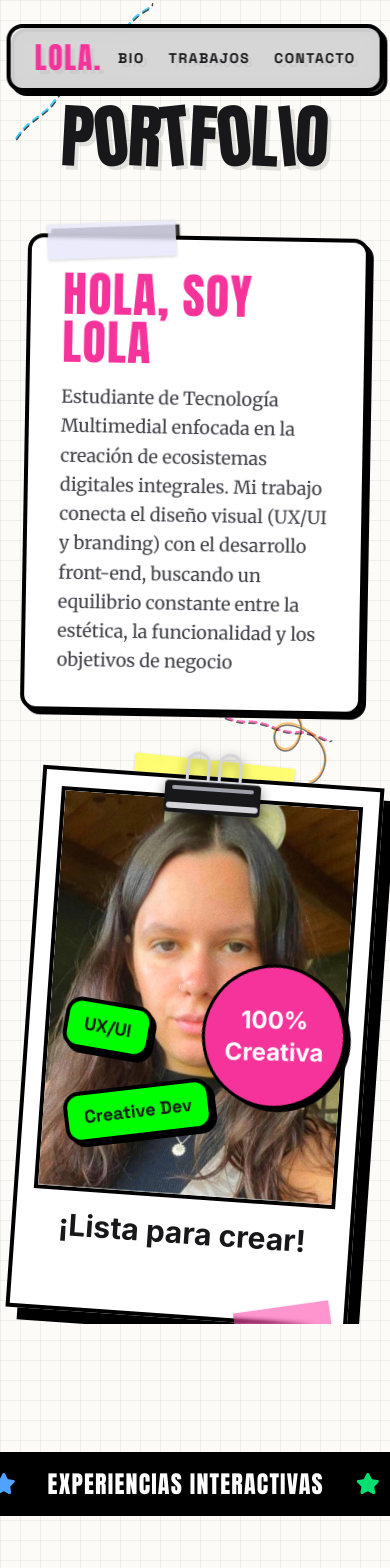
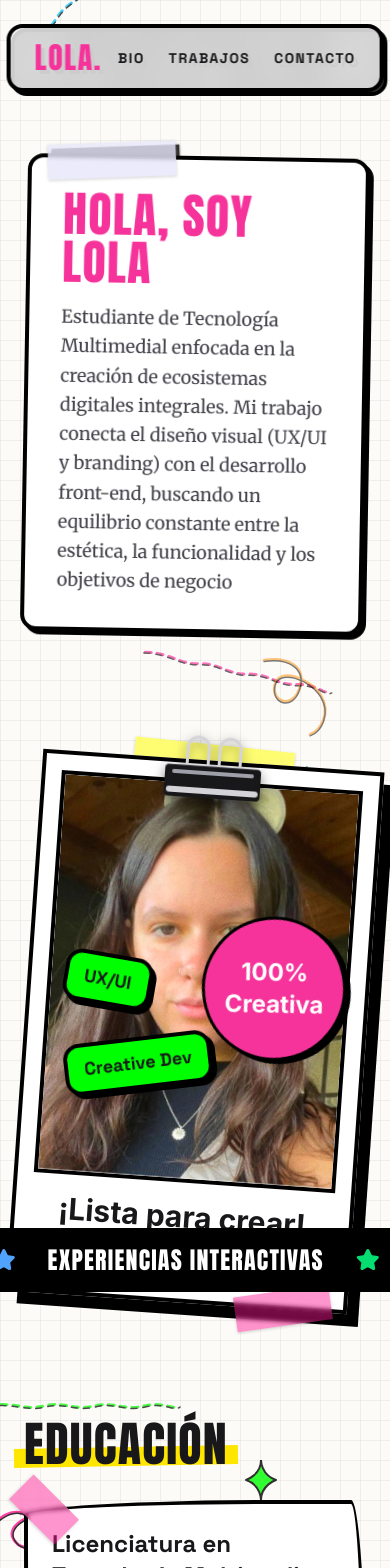
Before and after one commit to lolitaamazza/portfolio-lolamazza, a React (Vite) app: page / in a window 390 px wide. Shown: the top 1568 px of the page. Built offline with nearby package versions, Linux system fonts and the light colour scheme.

Commit message:
responsive.2

```diff
--- a/src/App.tsx
+++ b/src/App.tsx
@@ -70,9 +70,9 @@ export default function App() {
       </nav>
 
       {/* Hero Section */}
-      <section className="pt-64 pb-48 md:pt-48 md:pb-32 px-6 max-w-7xl mx-auto relative overflow-hidden mb-32 md:mb-0">
+      <section className="pt-32 md:pt-48 pb-24 md:pb-32 px-6 max-w-7xl mx-auto relative mb-12 md:mb-0">
 
-        <div className="w-full relative h-full flex flex-col justify-center mt-8 md:mt-0">
+        <div className="w-full relative h-full flex flex-col justify-center mt-28 md:mt-0">
 
           {/* Background Doodles for Hero Section */}
           <SparkleFour className="absolute top-1/4 left-10 z-0 opacity-80" color="#FF1493" />
@@ -159,7 +159,7 @@ export default function App() {
               initial={{ opacity: 0, scale: 0.8, rotate: 10 }}
               animate={{ opacity: 1, scale: 1, rotate: 4 }}
               transition={{ delay: 0.5, type: "spring" }}
-              className="relative w-full max-w-sm md:max-w-md"
+              className="relative w-full max-w-sm md:max-w-md mt-16 md:mt-0 mx-auto"
             >
               {/* Binder Clip */}
               <div className="absolute -top-6 left-1/2 -translate-x-1/2 z-30 flex flex-col items-center drop-shadow-[0_4px_6px_rgba(0,0,0,0.5)] pointer-events-none">
```
